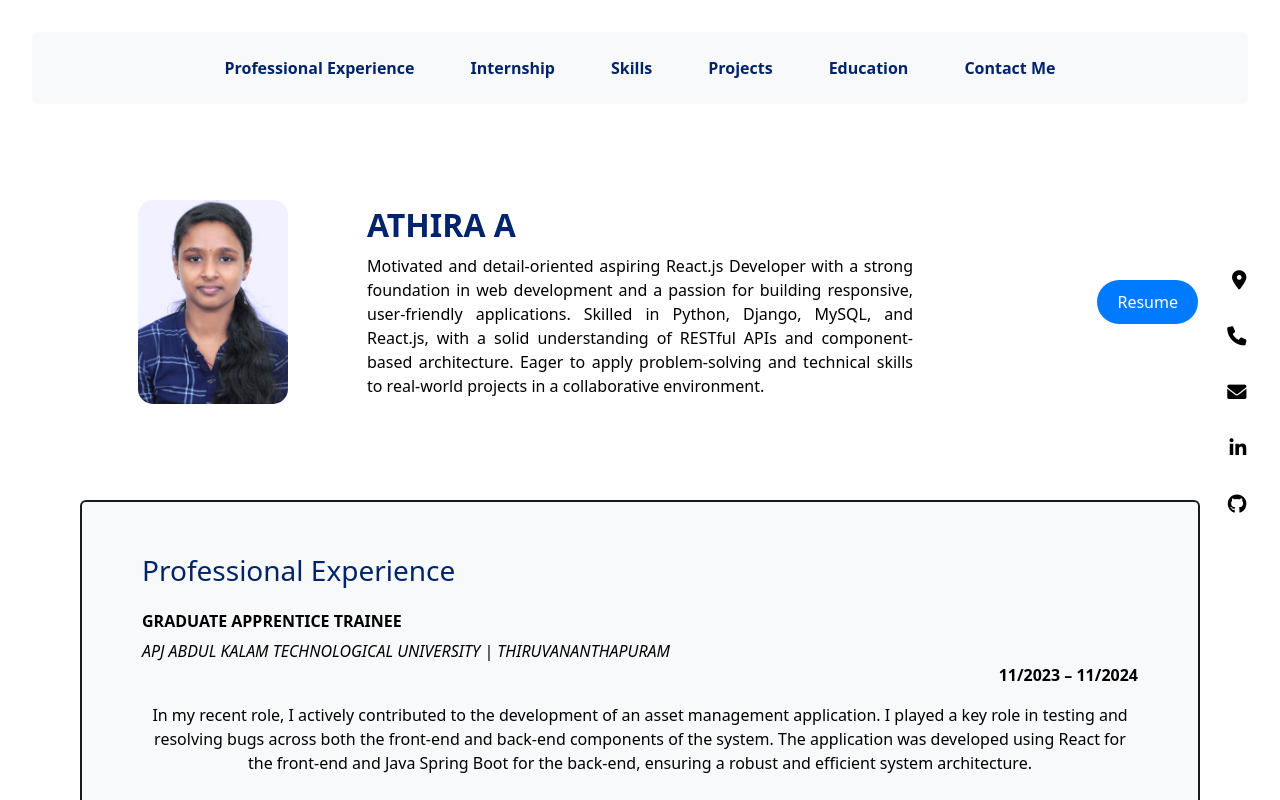
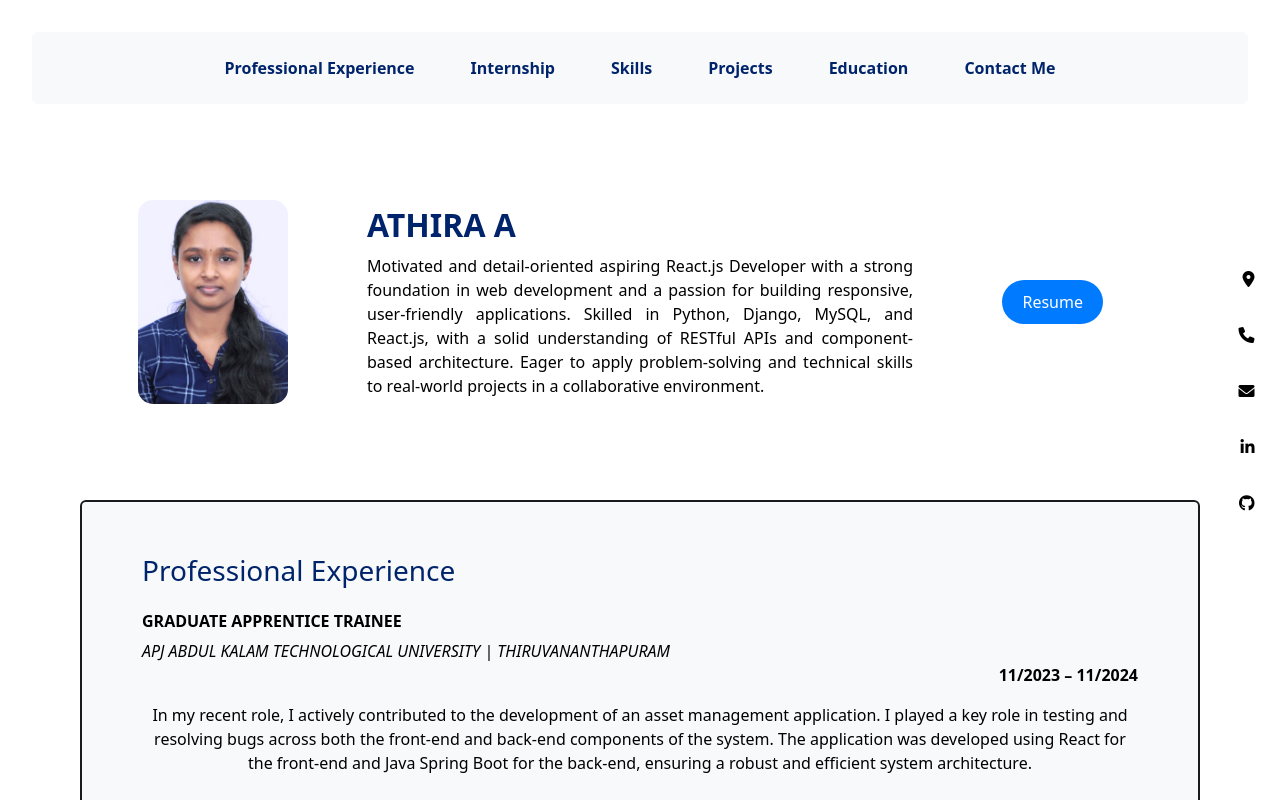
Before and after one commit to Athiraminnu/Athira_portfolio, a React (Create React App) app: page / in a window 1280 px wide. Shown: the top 800 px of the page. Built offline with nearby package versions, Linux system fonts and the light colour scheme.

Commit message:
Resume, contacts

```diff
--- a/src/App.js
+++ b/src/App.js
@@ -10,7 +10,7 @@ import './App.css';
 function App() {
   const handleDownload = () => {
     const link = document.createElement("a");
-    link.href = "/AthiraResume.pdf";
+    link.href = "/ATHIRA Resume.pdf";
     link.download = "Athira Resume.pdf";
     link.click();
   };
@@ -70,7 +70,7 @@ Motivated and detail-oriented aspiring React.js Developer with a strong foundati
           </div>
 
           {/* Button Section */}
-          <div className="col-12 col-md-3 mt-3 mt-md-0 d-flex justify-content-center justify-content-md-end">
+          <div className="col-12 col-md-2 mt-3 mt-md-0 d-flex justify-content-center justify-content-md-end">
             <button
               onClick={handleDownload}
               style={{
--- a/src/components/Contacts.js
+++ b/src/components/Contacts.js
@@ -50,9 +50,9 @@ function Contacts() {
   };
 
   const iconStyle = {
-    fontSize: "1.2rem",
+    fontSize: "1rem",
     color: "black",
-    padding: "0.5rem",
+    padding: "0rem",
   };
 
 const labelStyle = (visible) => ({
@@ -65,7 +65,7 @@ const labelStyle = (visible) => ({
 });
 
   const linkStyle = {
-    fontSize: "1rem",
+    fontSize: "0.9rem",
     color: "black",
     textDecoration: "none",
   };
@@ -114,7 +114,7 @@ const itemStyle = (hovered) => ({
             <i className={info.icon} style={iconStyle}></i>
           </a>
           {isMobile && hoverInfo === index && (
-            <p style={{ fontSize: "0.8rem", textAlign: "center", marginTop: "0.3rem" }}>
+            <p style={{ fontSize: "0.3rem", textAlign: "center", marginTop: "0.3rem" }}>
                 {info.alt}
             </p>
           )}
```
Also changed, not shown: 2 other files (tests, documents, lock files or other folders).
